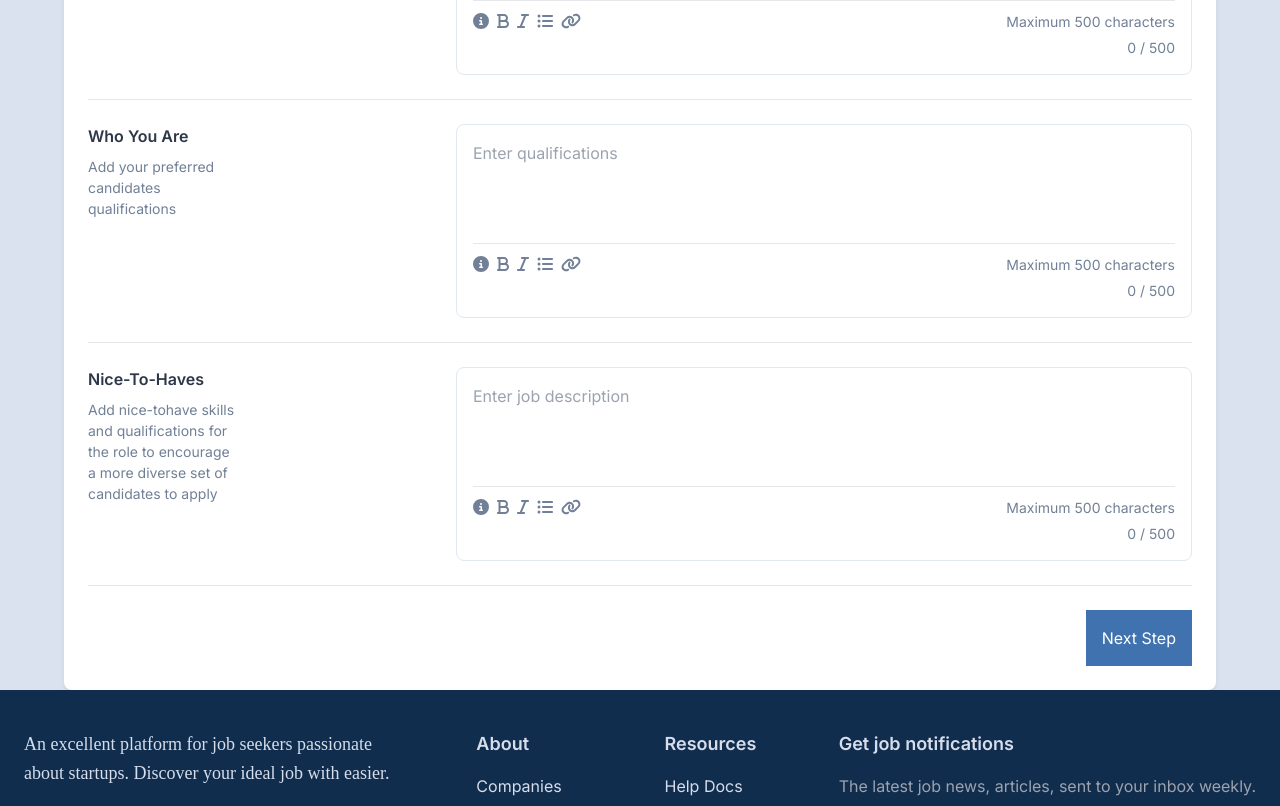
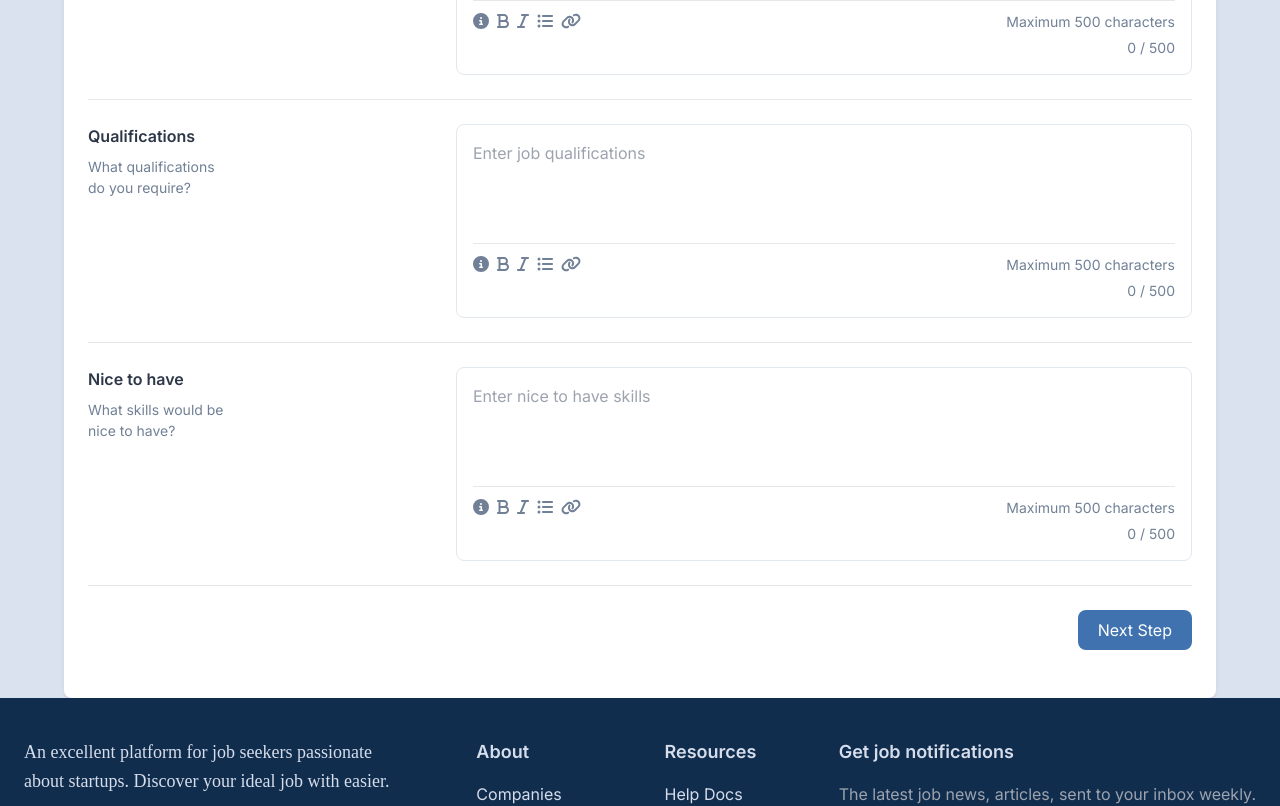
Before and after one commit to Manasraj9/RightResourceFit_Infosys_Internship_Oct2024_Team_02, a React (Create React App) app in the folder frontend/: page /PostJob in a window 1280 px wide. Shown: the part 860-1666 px from the top of the page. Built offline with nearby package versions, Linux system fonts and the light colour scheme.

Commit message:
Added some backend for job postings

```diff
--- a/frontend/src/pages/PostJob.jsx
+++ b/frontend/src/pages/PostJob.jsx
@@ -1,12 +1,42 @@
-import React from 'react'
-import Navbar from '../Components/NavbarHome'
-import Footer from '../Components/Footer'
-import './PostJob.css'
-import { FontAwesomeIcon } from '@fortawesome/react-fontawesome'
-import { faArrowLeft, faBell, faBriefcase, faGift, faInfoCircle, faBold, faItalic, faListUl, faLink} from '@fortawesome/free-solid-svg-icons'
-
+import React, { useState } from 'react';
+import Navbar from '../Components/NavbarHome';
+import Footer from '../Components/Footer';
+import './PostJob.css';
+import { FontAwesomeIcon } from '@fortawesome/react-fontawesome';
+import { faArrowLeft, faBell, faBriefcase, faGift, faInfoCircle, faBold, faItalic, faListUl, faLink } from '@fortawesome/free-solid-svg-icons';
 
 const PostJob = () => {
+    const [jobData, setJobData] = useState({
+        title: '',
+        description: '',
+        responsibilities: '',
+        qualifications: '',
+        niceToHaves: '',
+        company: 'Nomad', // or any input for company name
+    });
+
+    const handleChange = (e) => {
+        const { name, value } = e.target;
+        setJobData((prevData) => ({ ...prevData, [name]: value }));
+    };
+
+    const handleSubmit = async () => {
+        try {
+            const response = await fetch('http://localhost:5000/api/jobs', {
+                method: 'POST',
+                headers: {
+                    'Content-Type': 'application/json',
+                },
+                body: JSON.stringify(jobData),
+            });
+
+            const data = await response.json();
+            console.log('Job posted:', data);
+        } catch (error) {
+            console.error('Error posting job:', error);
+        }
+    };
+
     return (
         <div className='bg-[#dbe2ef]'>
             <Navbar />
@@ -23,9 +53,6 @@ const PostJob = () => {
                                 <div className="text-sm text-gray-500">Company</div>
                                 <div className="text-lg font-semibold text-gray-800">Nomad</div>
                             </div>
-                </div>
-                <div>
-                    <FontAwesomeIcon icon={faBell} className="text-gray-500" />
                         </div>
                     </div>
                 </div>
@@ -64,7 +91,8 @@ const PostJob = () => {
                                 </div>
                             </div>
                         </div>
-                </div><hr />
+                    </div>
+                    <hr />
                 </div>
                 <div className="container2">
                     <div className="details">
@@ -75,16 +103,22 @@ const PostJob = () => {
                     <div className="job-description">
                         <div className="description-text">
                             <h3>Job Descriptions</h3>
-                <p>Job titles must be describe one position</p>
+                            <p>Job titles must describe one position</p>
                         </div>
                         <div className="description-input">
-                <textarea placeholder="Enter job description"></textarea>
-                <hr /><div className="toolbar">
+                            <textarea
+                                name="description"
+                                value={jobData.description}
+                                onChange={handleChange}
+                                placeholder="Enter job description"
+                            ></textarea>
+                            <hr />
+                            <div className="toolbar">
                                 <div className="icons">
-                    <button><FontAwesomeIcon icon={faInfoCircle} /><span/></button>
-                    <button><FontAwesomeIcon icon={faBold} />{ }</button>
+                                    <button><FontAwesomeIcon icon={faInfoCircle} /><span /></button>
+                                    <button><FontAwesomeIcon icon={faBold} /></button>
                                     <button><FontAwesomeIcon icon={faItalic} /></button>
-                    <button><FontAwesomeIcon icon={faListUl} />  </button>
+                                    <button><FontAwesomeIcon icon={faListUl} /></button>
                                     <button><FontAwesomeIcon icon={faLink} /></button>
                                 </div>
                                 <div className="char-limit">Maximum 500 characters</div>
@@ -99,13 +133,19 @@ const PostJob = () => {
                             <p>Outline the core responsibilities of the position</p>
                         </div>
                         <div className="description-input">
-                <textarea placeholder="Enter job responsibilities"></textarea>
-                <hr /><div className="toolbar">
+                            <textarea
+                                name="responsibilities"
+                                value={jobData.responsibilities}
+                                onChange={handleChange}
+                                placeholder="Enter job responsibilities"
+                            ></textarea>
+                            <hr />
+                            <div className="toolbar">
                                 <div className="icons">
-                    <button><FontAwesomeIcon icon={faInfoCircle} /><span/></button>
-                    <button><FontAwesomeIcon icon={faBold} />{ }</button>
+                                    <button><FontAwesomeIcon icon={faInfoCircle} /><span /></button>
+                                    <button><FontAwesomeIcon icon={faBold} /></button>
                                     <button><FontAwesomeIcon icon={faItalic} /></button>
-                    <button><FontAwesomeIcon icon={faListUl} />  </button>
+                                    <button><FontAwesomeIcon icon={faListUl} /></button>
                                     <button><FontAwesomeIcon icon={faLink} /></button>
                                 </div>
                                 <div className="char-limit">Maximum 500 characters</div>
@@ -116,17 +156,23 @@ const PostJob = () => {
                     <br /><hr /><br />
                     <div className="job-description">
                         <div className="description-text">
-                <h3>Who You Are</h3>
-                <p>Add your preferred candidates qualifications</p>
+                            <h3>Qualifications</h3>
+                            <p>What qualifications do you require?</p>
                         </div>
                         <div className="description-input">
-                <textarea placeholder="Enter qualifications"></textarea>
-                <hr /><div className="toolbar">
+                            <textarea
+                                name="qualifications"
+                                value={jobData.qualifications}
+                                onChange={handleChange}
+                                placeholder="Enter job qualifications"
+                            ></textarea>
+                            <hr />
+                            <div className="toolbar">
                                 <div className="icons">
-                    <button><FontAwesomeIcon icon={faInfoCircle} /><span/></button>
-                    <button><FontAwesomeIcon icon={faBold} />{ }</button>
+                                    <button><FontAwesomeIcon icon={faInfoCircle} /><span /></button>
+                                    <button><FontAwesomeIcon icon={faBold} /></button>
                                     <button><FontAwesomeIcon icon={faItalic} /></button>
-                    <button><FontAwesomeIcon icon={faListUl} />  </button>
+                                    <button><FontAwesomeIcon icon={faListUl} /></button>
                                     <button><FontAwesomeIcon icon={faLink} /></button>
                                 </div>
                                 <div className="char-limit">Maximum 500 characters</div>
@@ -137,25 +183,36 @@ const PostJob = () => {
                     <br /><hr /><br />
                     <div className="job-description">
                         <div className="description-text">
-                <h3>Nice-To-Haves</h3>
-                <p>Add nice-tohave skills and qualifications for the role to encourage a more diverse set of candidates to apply</p>
+                            <h3>Nice to have</h3>
+                            <p>What skills would be nice to have?</p>
                         </div>
                         <div className="description-input">
-                <textarea placeholder="Enter job description"></textarea>
-                <hr /><div className="toolbar">
+                            <textarea
+                                name="niceToHaves"
+                                value={jobData.niceToHaves}
+                                onChange={handleChange}
+                                placeholder="Enter nice to have skills"
+                            ></textarea>
+                            <hr />
+                            <div className="toolbar">
                                 <div className="icons">
-                    <button><FontAwesomeIcon icon={faInfoCircle} /><span/></button>
-                    <button><FontAwesomeIcon icon={faBold} />{ }</button>
+                                    <button><FontAwesomeIcon icon={faInfoCircle} /><span /></button>
+                                    <button><FontAwesomeIcon icon={faBold} /></button>
                                     <button><FontAwesomeIcon icon={faItalic} /></button>
-                    <button><FontAwesomeIcon icon={faListUl} />  </button>
+                                    <button><FontAwesomeIcon icon={faListUl} /></button>
                                     <button><FontAwesomeIcon icon={faLink} /></button>
                                 </div>
                                 <div className="char-limit">Maximum 500 characters</div>
                             </div>
                             <div className="char-count">0 / 500</div>
                         </div>
-            </div> <br /><hr /><br />
-            <div className='next'><button className='next-step'>Next Step</button><br /></div>
+                    </div>
+                    <br /><hr /><br />
+                    <div className="text-right mb-6">
+                        <button className="bg-[#3f72af] text-white py-2 px-5 rounded-lg" onClick={handleSubmit}>
+                            Next Step
+                        </button>
+                    </div>
                 </div>
             </div>
             <Footer />
--- a/frontend/src/pages/PostJob2.jsx
+++ b/frontend/src/pages/PostJob2.jsx
@@ -1,12 +1,56 @@
-import React from 'react'
-import Navbar from '../Components/NavbarHome'
-import Footer from '../Components/Footer'
-import './PostJob2.css'
-import { FontAwesomeIcon } from '@fortawesome/react-fontawesome'
-import { faArrowLeft, faBell, faBriefcase, faPlus, faStethoscope, faTimes} from '@fortawesome/free-solid-svg-icons'
-
+import React, { useState } from 'react';
+import Navbar from '../Components/NavbarHome';
+import Footer from '../Components/Footer';
+import './PostJob2.css';
+import { FontAwesomeIcon } from '@fortawesome/react-fontawesome';
+import { faArrowLeft, faBell, faBriefcase, faPlus, faStethoscope, faTimes } from '@fortawesome/free-solid-svg-icons';
 
 const PostJob2 = () => {
+  const [jobTitle, setJobTitle] = useState('');
+  const [perks, setPerks] = useState([{ title: '', description: '' }]);
+
+  const handleChange = (index, event) => {
+    const newPerks = perks.map((perk, perkIndex) => {
+      if (index === perkIndex) {
+        return { ...perk, [event.target.name]: event.target.value };
+      }
+      return perk;
+    });
+    setPerks(newPerks);
+  };
+
+  const addBenefit = () => {
+    setPerks([...perks, { title: '', description: '' }]);
+  };
+
+  const handleSubmit = async () => {
+    const jobData = {
+      companyName: 'Nomad',
+      jobTitle,
+      perks,
+    };
+
+    try {
+      const response = await fetch('http://localhost:5000/api/jobs', {
+        method: 'POST',
+        headers: {
+          'Content-Type': 'application/json',
+        },
+        body: JSON.stringify(jobData),
+      });
+
+      if (response.ok) {
+        const result = await response.json();
+        console.log('Job posted:', result);
+        // Optionally, reset the form or show success message
+      } else {
+        console.error('Failed to post job');
+      }
+    } catch (error) {
+      console.error('Error:', error);
+    }
+  };
+
   return (
     <div className='bg-[#dbe2ef]'>
       <Navbar />
@@ -64,60 +108,58 @@ const PostJob2 = () => {
                 </div>
               </div>
             </div>
-                </div><hr />
+          </div>
+          <hr />
         </div>
         <div className="container2">
           <div className="details">
             <h2>Basic Information</h2>
             <p>List out your top perks and benefits.</p>
-                </div><hr /><br />
+          </div>
+          <hr /><br />
           <div className="flex">
             <div className="sidebar">
               <div className="details">
                 <h3>Perks and Benefits</h3>
-                    <p>Encouage more people to apply by sharing the attractive rewards and benefits you offer your employees</p>
+                <p>Encourage more people to apply by sharing the attractive rewards and benefits you offer your employees</p>
               </div>
             </div>
             <div className="content">
-                <button className="add-benefit-btn">
-                    <FontAwesomeIcon icon={faPlus} className="icon" />Add Benefit
+              <button className="add-benefit-btn" onClick={addBenefit}>
+                <FontAwesomeIcon icon={faPlus} className="icon" /> Add Benefit
               </button>
               <div className="benefits-grid">
-                    <div className="benefit-card">
+                {perks.map((perk, index) => (
+                  <div key={index} className="benefit-card">
                     <div className="card-header">
                       <FontAwesomeIcon icon={faStethoscope} className="icon stethoscope" />
                       <FontAwesomeIcon icon={faTimes} className="icon close" />
                     </div>
-                    <h3 className="card-title">Full Healthcare</h3>
-                    <p className="card-description">
-                        We believe in thriving communities and that starts with our team being happy and healthy.
-                    </p>
+                    <input
+                      type="text"
+                      name="title"
+                      placeholder="Benefit Title"
+                      value={perk.title}
+                      onChange={(e) => handleChange(index, e)}
+                      className="perk-input"
+                    />
+                    <textarea
+                      name="description"
+                      placeholder="Benefit Description"
+                      value={perk.description}
+                      onChange={(e) => handleChange(index, e)}
+                      className="perk-textarea"
+                    />
                   </div>
-                    <div className="benefit-card">
-                    <div className="card-header">
-                        <FontAwesomeIcon icon={faStethoscope} className="icon stethoscope" />
-                        <FontAwesomeIcon icon={faTimes} className="icon close" />
-                    </div>
-                    <h3 className="card-title">Unlimited Vacation</h3>
-                    <p className="card-description">
-                        We believe you should have a flexible schedule that makes space for family, wellness, and fun.
-                    </p>
-                    </div>
-                    <div className="benefit-card">
-                    <div className="card-header">
-                        <FontAwesomeIcon icon={faStethoscope} className="icon stethoscope" />
-                        <FontAwesomeIcon icon={faTimes} className="icon close" />
-                    </div>
-                    <h3 className="card-title">Skill Development</h3>
-                    <p className="card-description">
-                        We believe in always learning and leveling up our skills. Whether it's a conference or online course.
-                    </p>
-                    </div>
+                ))}
               </div>
             </div>
           </div>
           <br /><hr /><br />
-            <div className='next'><button className='next-step'>Save</button><br /></div>
+          <div className='next'>
+            <button className='next-step' onClick={handleSubmit}>Save</button>
+            <br />
+          </div>
         </div>
       </div>
       <Footer />
```
Lines whose indentation alone changed are shown as unchanged.
